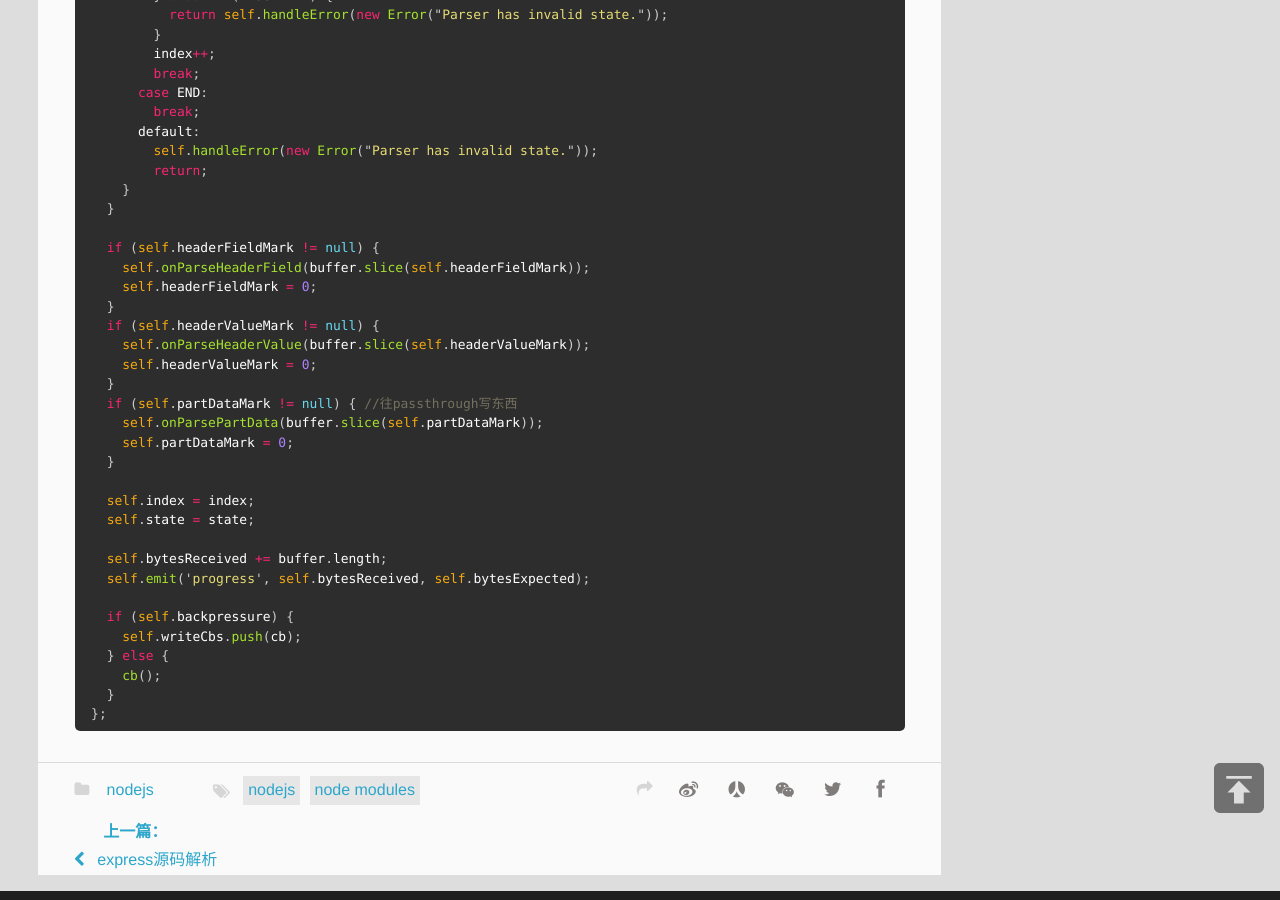
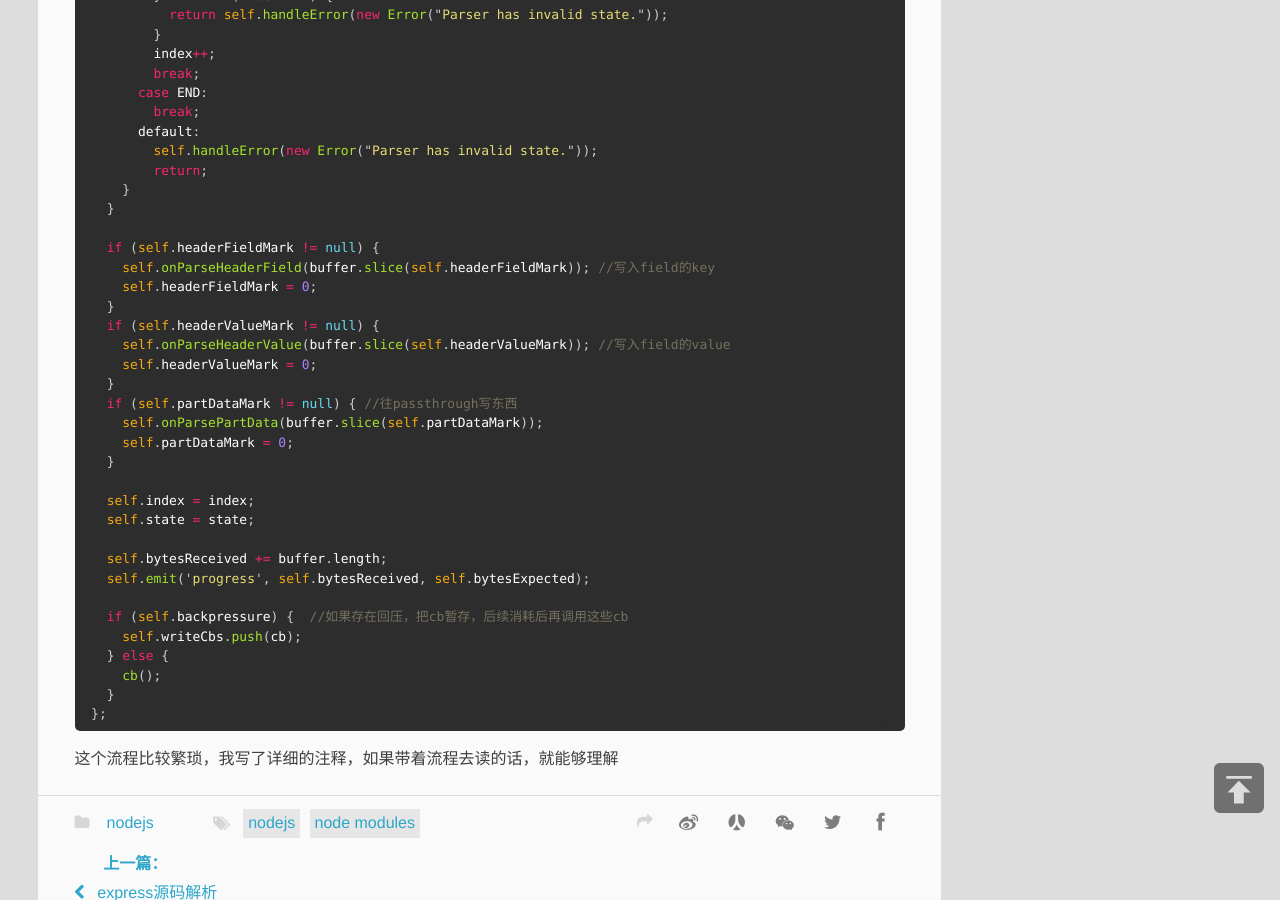
Before and after one commit to wrfighting/myBlog, a Jekyll site: the page built from _posts/2017-10-11-multiparty-sourcecode-analysis.md, in a window 1280 px wide and 900 px high, scrolled down 9429 px. Built offline with Jekyll 4.4.1, drawn with Linux system fonts in a browser that asks for light colours; some of the changed text lies outside the part shown.

Commit message:
Update 2017-10-11-multiparty-sourcecode-analysis.md

````diff
--- a/_posts/2017-10-11-multiparty-sourcecode-analysis.md
+++ b/_posts/2017-10-11-multiparty-sourcecode-analysis.md
@@ -352,7 +352,7 @@ Form.prototype._write = function(buffer, encoding, cb) { //这里的buffer是一
         break;
       case HEADERS_ALMOST_DONE: //换行结束该fileds
         if (c !== LF) return self.handleError(createError(400, 'Expected LF Received ' + c));
-        var err = self.onParseHeadersEnd(i + 1); //流准备好
+        var err = self.onParseHeadersEnd(i + 1); //流准备好,这个方法如果是文件的话已经暴露好一个流并且绑定到了待写入的目标文件上了，这个方法有很多流的处理值得细说，后面再细讲
         if (err) return self.handleError(err);
         state = PART_DATA_START;
         break;
@@ -446,11 +446,11 @@ Form.prototype._write = function(buffer, encoding, cb) { //这里的buffer是一
   }
 
   if (self.headerFieldMark != null) {
-    self.onParseHeaderField(buffer.slice(self.headerFieldMark));
+    self.onParseHeaderField(buffer.slice(self.headerFieldMark)); //写入field的key
     self.headerFieldMark = 0;
   }
   if (self.headerValueMark != null) {
-    self.onParseHeaderValue(buffer.slice(self.headerValueMark));
+    self.onParseHeaderValue(buffer.slice(self.headerValueMark)); //写入field的value
     self.headerValueMark = 0;
   }
   if (self.partDataMark != null) { //往passthrough写东西
@@ -464,10 +464,11 @@ Form.prototype._write = function(buffer, encoding, cb) { //这里的buffer是一
   self.bytesReceived += buffer.length;
   self.emit('progress', self.bytesReceived, self.bytesExpected);
 
-  if (self.backpressure) {
+  if (self.backpressure) {  //如果存在回压，把cb暂存，后续消耗后再调用这些cb
     self.writeCbs.push(cb);
   } else {
     cb();
   }
 };
 ```
+这个流程比较繁琐，我写了详细的注释，如果带着流程去读的话，就能够理解
````
